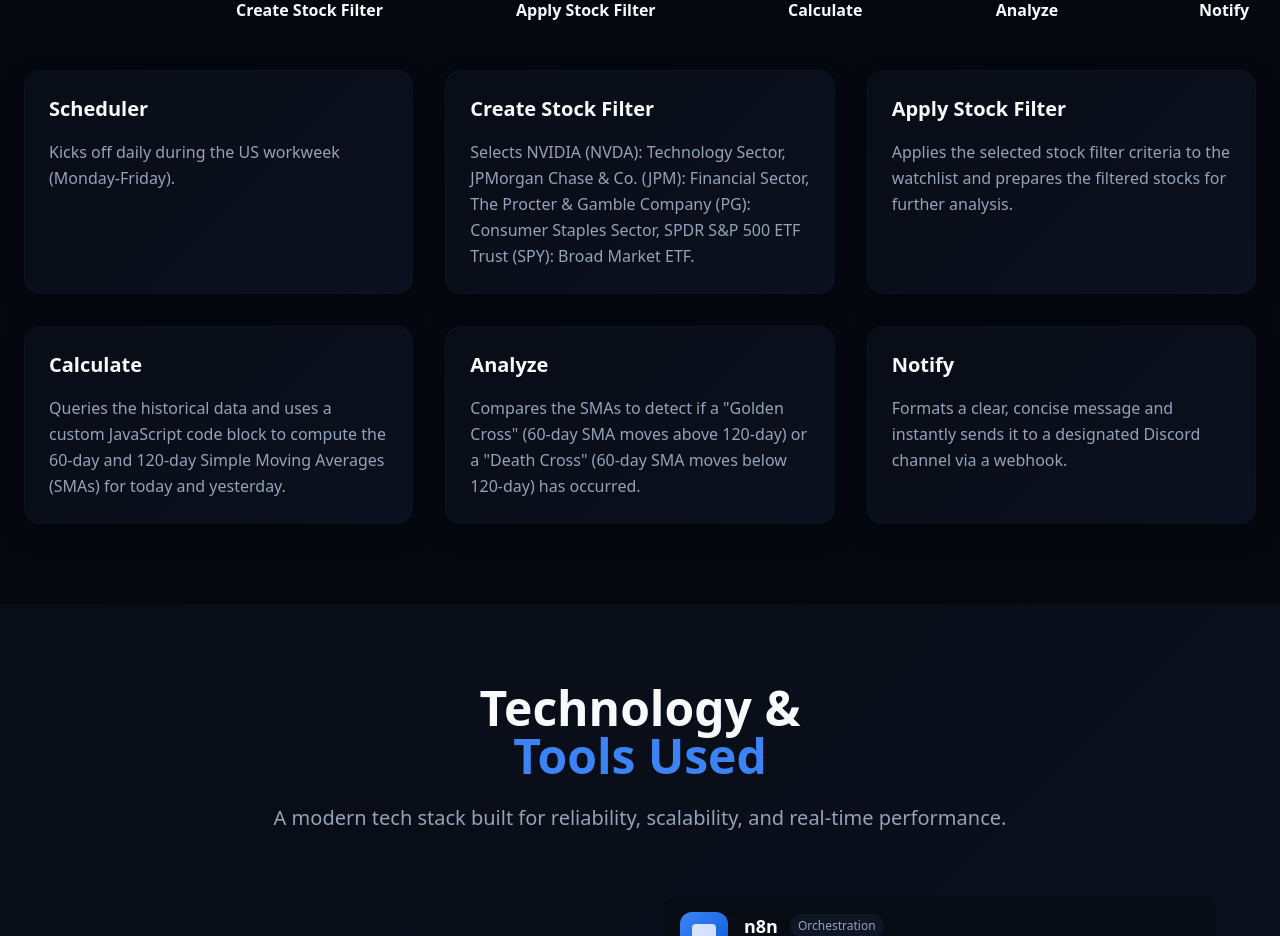
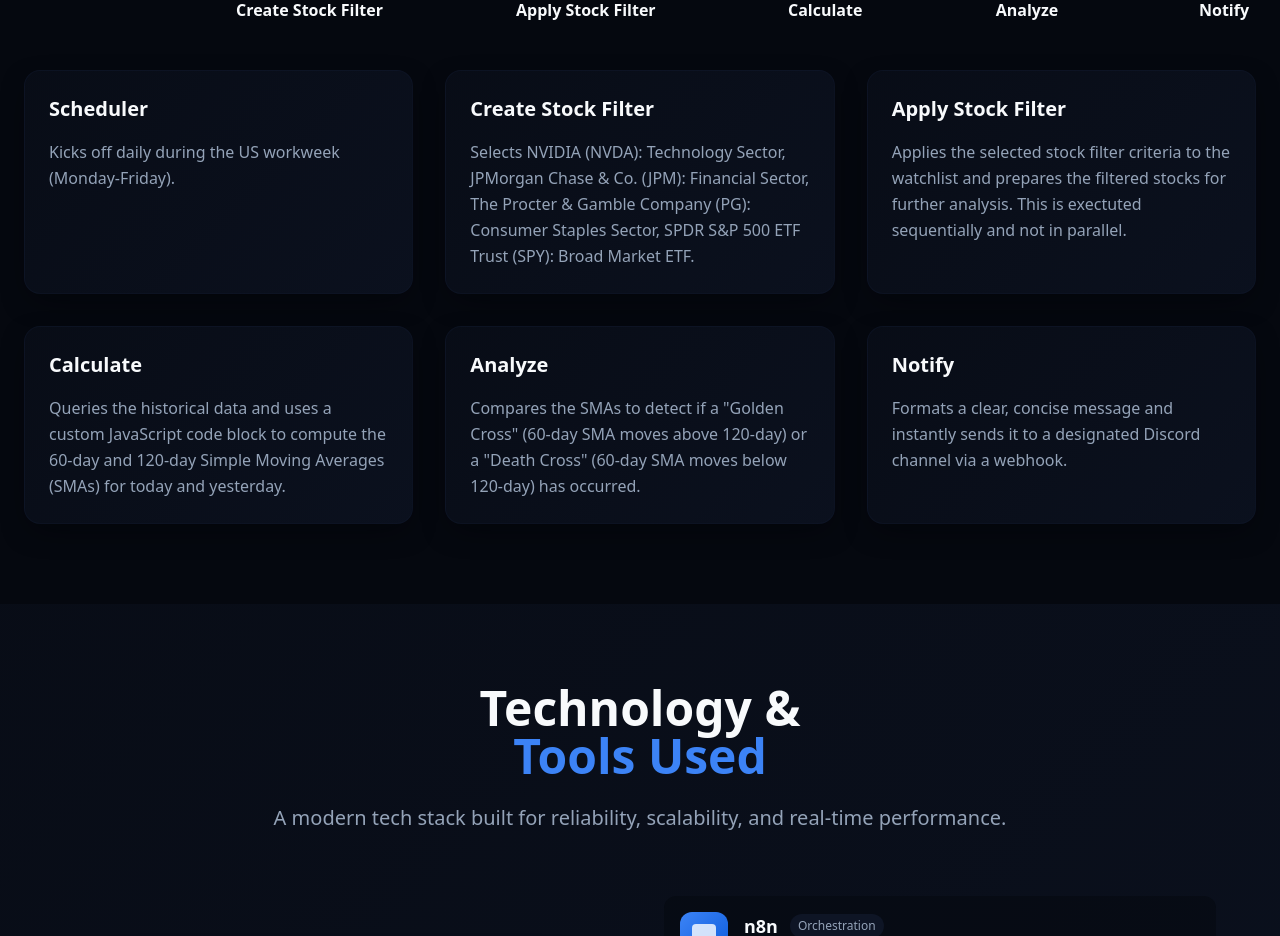
Before and after one commit to 8GSean/signal-alert-flow, a React (Vite) app: page / in a window 1280 px wide. Shown: the part 3940-4876 px from the top of the page. Built offline with nearby package versions, Linux system fonts and the light colour scheme.

Commit message:
Update HowItWorksSection.tsx

```diff
--- a/src/components/HowItWorksSection.tsx
+++ b/src/components/HowItWorksSection.tsx
@@ -31,7 +31,7 @@ export const HowItWorksSection = () => {
       number: "03",
       icon: Filter,
       title: "Apply Stock Filter",
-      description: "Applies the selected stock filter criteria to the watchlist and prepares the filtered stocks for further analysis.",
+      description: "Applies the selected stock filter criteria to the watchlist and prepares the filtered stocks for further analysis.  This is exectuted sequentially and not in parallel.",
       color: "text-primary",
       bgColor: "bg-primary/10"
     },
```
